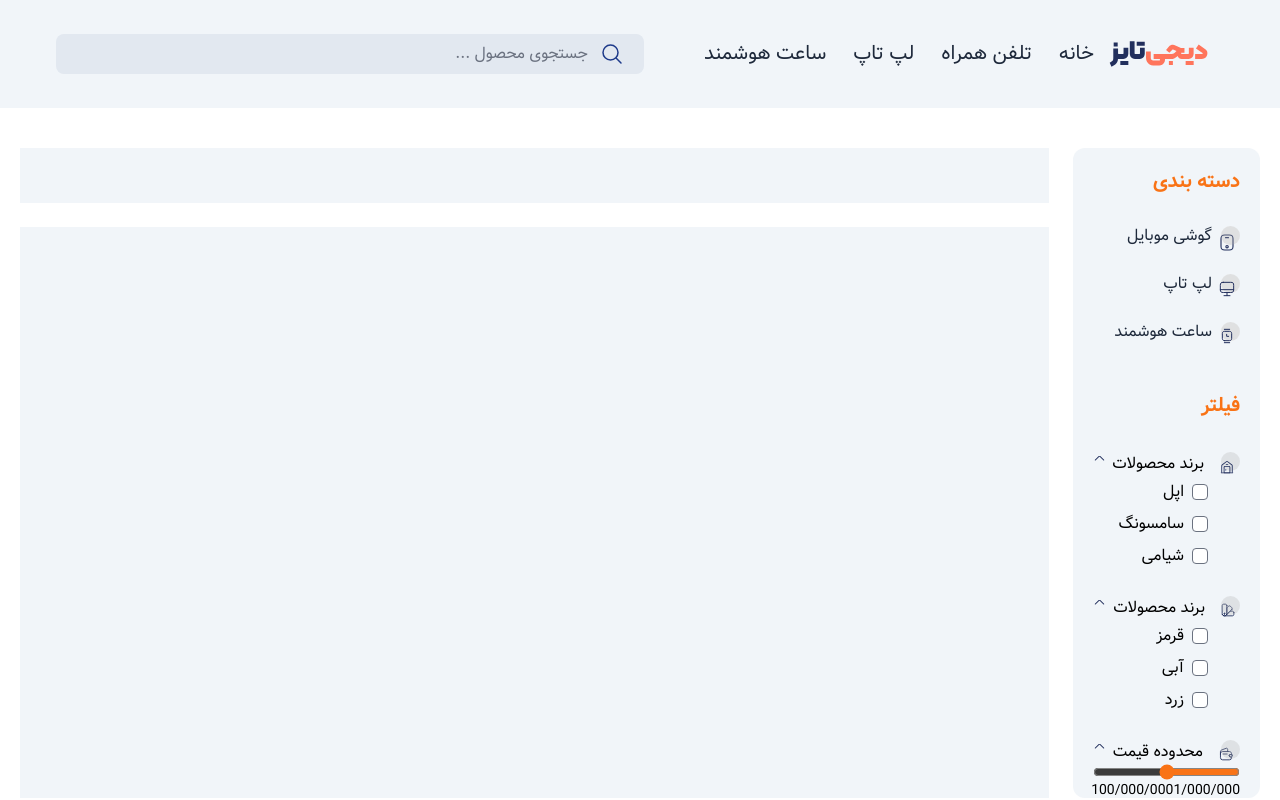
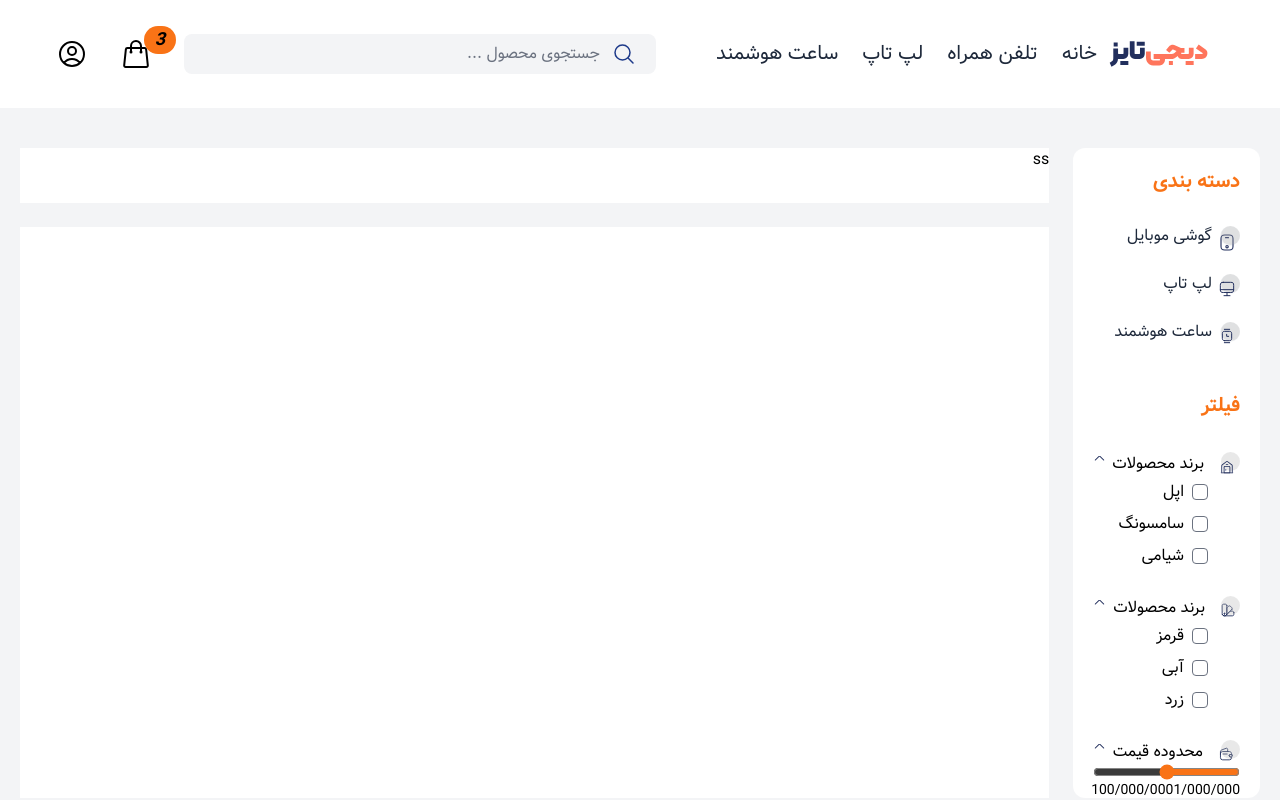
Before and after one commit to HNEhsan/Digitize, a website: page public/productList.html in a window 1280 px wide. Drawn offline with Linux system fonts and the light colour scheme.

Commit message:
change header and added Account and Buy List section

```diff
--- a/public/productList.html
+++ b/public/productList.html
@@ -9,14 +9,15 @@
     <title>فروشگاه اینترنتی دیجیتایز</title>
 </head>
 
-<body>
+<body class="bg-gray-100">
+
     <!-- Desktop Navigation -->
-    <header class="hidden md:block w-full px-5 bg-slate-100">
-        <nav class="w-full container mx-auto xl:max-w-screen-xl flex justify-between items-center px-5">
+    <header class="hidden md:block w-full px-5 bg-white">
+        <nav class="container mx-auto xl:max-w-screen-xl flex justify-between items-center px-5">
 
             <!-- List Menu -->
-            <div class="w-full flex flex-1 m-4">
-                <ul class="w-full flex flex-1 m-4 justify-between items-center text-slate-800">
+            <div class=" flex m-4">
+                <ul class=" flex  m-4 justify-between items-center text-slate-800">
                     <li class="cursor-pointer">
                         <svg width="99" height="26" viewBox="0 0 99 26" fill="none" xmlns="http://www.w3.org/2000/svg">
                             <path
@@ -44,7 +45,7 @@
             <!--  -->
 
             <!-- Search box -->
-            <div class="hidden lg:flex w-full flex-1 justify-center items-center px-5 m-4 bg-slate-200 rounded-lg">
+            <div class="hidden lg:flex flex-1 justify-center items-center px-5 m-4 bg-gray-100 rounded-lg">
                 <i>
                     <svg xmlns="http://www.w3.org/2000/svg" fill="none" viewBox="0 0 24 24" stroke-width="1.5"
                         stroke="currentColor" class="size-6 text-blue-900">
@@ -52,8 +53,40 @@
                             d="m21 21-5.197-5.197m0 0A7.5 7.5 0 1 0 5.196 5.196a7.5 7.5 0 0 0 10.607 10.607Z" />
                     </svg>
                 </i>
-                <input class="w-full bg-transparent border-none" type="text" name="search" id="search"
+                <input class="w-full bg-transparent border-none focus:ring-0" type="text" name="search" id="search"
                     placeholder="جستجوی محصول ...">
+            </div>
+            <!--  -->
+
+            <!-- Account and Buy List -->
+            <div class="flex">
+
+                <!-- Buy List Section -->
+                <i class="m-4 hover:text-blue-900 hover:cursor-pointer">
+                    <a href="" class="relative">
+                        <svg xmlns="http://www.w3.org/2000/svg" fill="none" viewBox="0 0 24 24" stroke-width="1.5"
+                            stroke="currentColor" class="size-8">
+                            <path stroke-linecap="round" stroke-linejoin="round"
+                                d="M15.75 10.5V6a3.75 3.75 0 1 0-7.5 0v4.5m11.356-1.993 1.263 12c.07.665-.45 1.243-1.119 1.243H4.25a1.125 1.125 0 0 1-1.12-1.243l1.264-12A1.125 1.125 0 0 1 5.513 7.5h12.974c.576 0 1.059.435 1.119 1.007ZM8.625 10.5a.375.375 0 1 1-.75 0 .375.375 0 0 1 .75 0Zm7.5 0a.375.375 0 1 1-.75 0 .375.375 0 0 1 .75 0Z" />
+                        </svg>
+                        <span class="absolute left-6 -top-3 bg-orange-500 rounded-full text-center w-full h-fw-full font-bold text-lg text-black">3</span>
+
+                    </a>
+                </i>
+                <!--  -->
+
+                <!-- Account Section -->
+                <i class="m-4 hover:text-blue-900 hover:cursor-pointer">
+                    <a href="#">
+                        <svg xmlns="http://www.w3.org/2000/svg" fill="none" viewBox="0 0 24 24" stroke-width="1.5"
+                            stroke="currentColor" class="size-8">
+                            <path stroke-linecap="round" stroke-linejoin="round"
+                                d="M17.982 18.725A7.488 7.488 0 0 0 12 15.75a7.488 7.488 0 0 0-5.982 2.975m11.963 0a9 9 0 1 0-11.963 0m11.963 0A8.966 8.966 0 0 1 12 21a8.966 8.966 0 0 1-5.982-2.275M15 9.75a3 3 0 1 1-6 0 3 3 0 0 1 6 0Z" />
+                        </svg>
+                    </a>
+                </i>
+                <!--  -->
+
             </div>
             <!--  -->
 
@@ -62,7 +95,7 @@
     <!--  -->
 
     <!-- Mobile Navigation -->
-    <div class="md:hidden w-full px-5 fixed bg-slate-100 bottom-0 left-0 right-0">
+    <div class="md:hidden w-full px-5 fixed bg-white bottom-0 left-0 right-0">
         <nav class="w-full flex justify-center items-center p-2">
             <ul class="w-full flex justify-between items-center gap-x-2">
                 <li class="text-xs text-gray-400">
@@ -121,7 +154,7 @@
     <div class="md:hidden flex justify-around items-center mt-4">
         <img src="/assets/images/logo.svg" alt="Digitize-Logo">
         <h1 class="font-bold text-lg text-slate-800">ساعت هوشمند</h1>
-        <div class="bg-slate-100 shadow-lg flex items-center justify-center rounded p-2">
+        <div class="bg-white shadow-lg flex items-center justify-center rounded p-2">
             <svg xmlns="http://www.w3.org/2000/svg" fill="none" viewBox="0 0 24 24" stroke-width="1.5"
                 stroke="currentColor" class="size-6">
                 <path stroke-linecap="round" stroke-linejoin="round"
@@ -135,7 +168,7 @@
     <div class="md:hidden flex justify-between items-center p-2 mt-4">
 
         <!-- Sort -->
-        <div class="flex flex-1 justify-center items-center bg-slate-100 mx-4 rounded p-2">
+        <div class="flex flex-1 justify-center items-center bg-white mx-4 rounded p-2">
             <div>
                 <svg xmlns="http://www.w3.org/2000/svg" width="37" height="26" fill="none">
                     <path stroke="#FC5858" stroke-linecap="round" stroke-width="1.5" d="M16 7h18" />
@@ -154,7 +187,7 @@
         <!--  -->
 
         <!-- Filter -->
-        <div class="flex flex-1 justify-center items-center bg-slate-100 mx-4 rounded p-2">
+        <div class="flex flex-1 justify-center items-center bg-white mx-4 rounded p-2">
             <div>
                 <svg xmlns="http://www.w3.org/2000/svg" width="19" height="22" fill="none">
                     <path stroke="#AFAFAF" stroke-linecap="round" stroke-linejoin="round" stroke-miterlimit="10"
@@ -180,7 +213,7 @@
 
             <!-- Desktop Sidebar -->
             <div class="hidden md:block col-span-4 lg:col-span-3 xl:col-span-2 row-span-2">
-                <div class="bg-slate-100 p-5 rounded-xl max-h-[calc(100vh_-_150px)] overflow-y-auto sticky top-28">
+                <div class="bg-white p-5 rounded-xl max-h-[calc(100vh_-_150px)] overflow-y-auto sticky top-28">
 
                     <!-- Category -->
                     <div class="mb-7">
@@ -415,15 +448,13 @@
             <!--  -->
 
             <!-- Sort Items -->
-            <div class="bg-slate-100 hidden md:block col-span-8 lg:col-span-9 xl:col-span-10">
+            <div class="bg-white hidden md:block col-span-8 lg:col-span-9 xl:col-span-10">
+                ss
             </div>
             <!--  -->
 
             <!-- Product List -->
-            <div class="bg-slate-100 col-span-12 md:col-span-8 lg:col-span-9 xl:col-span-10">
-
-                <!-- BreadCrumb -->
-                <!--  -->
+            <div class="bg-white col-span-12 md:col-span-8 lg:col-span-9 xl:col-span-10">
 
                 <!-- product List -->
                 <!--  -->
@@ -436,7 +467,7 @@
     <!--  -->
 
     <!-- Desktop footer  -->
-    <footer class="hidden md:block w-full px-5 bg-slate-100"></footer>
+    <footer class="hidden md:block w-full px-5 bg-white"></footer>
     <!--  -->
 </body>
 
```
Also changed, not shown: public/build/tailwind.css.
